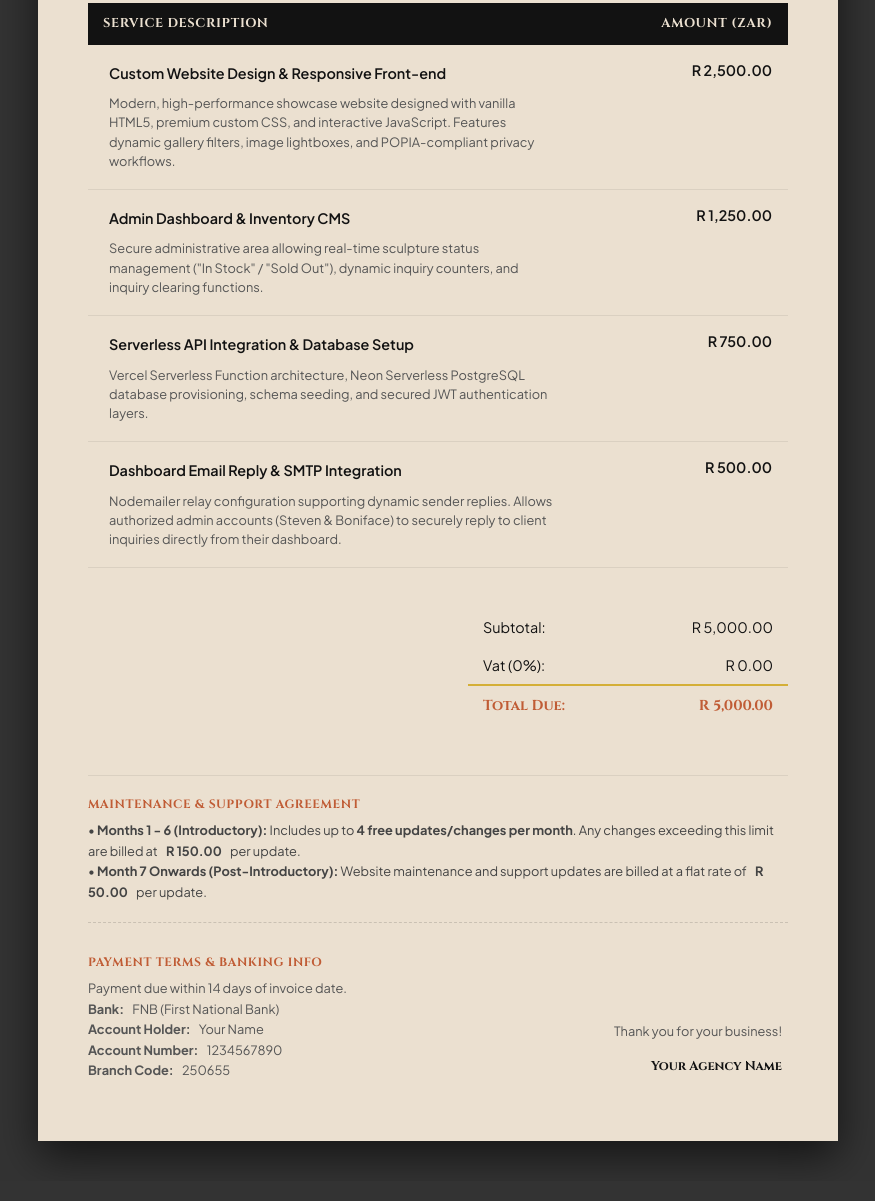
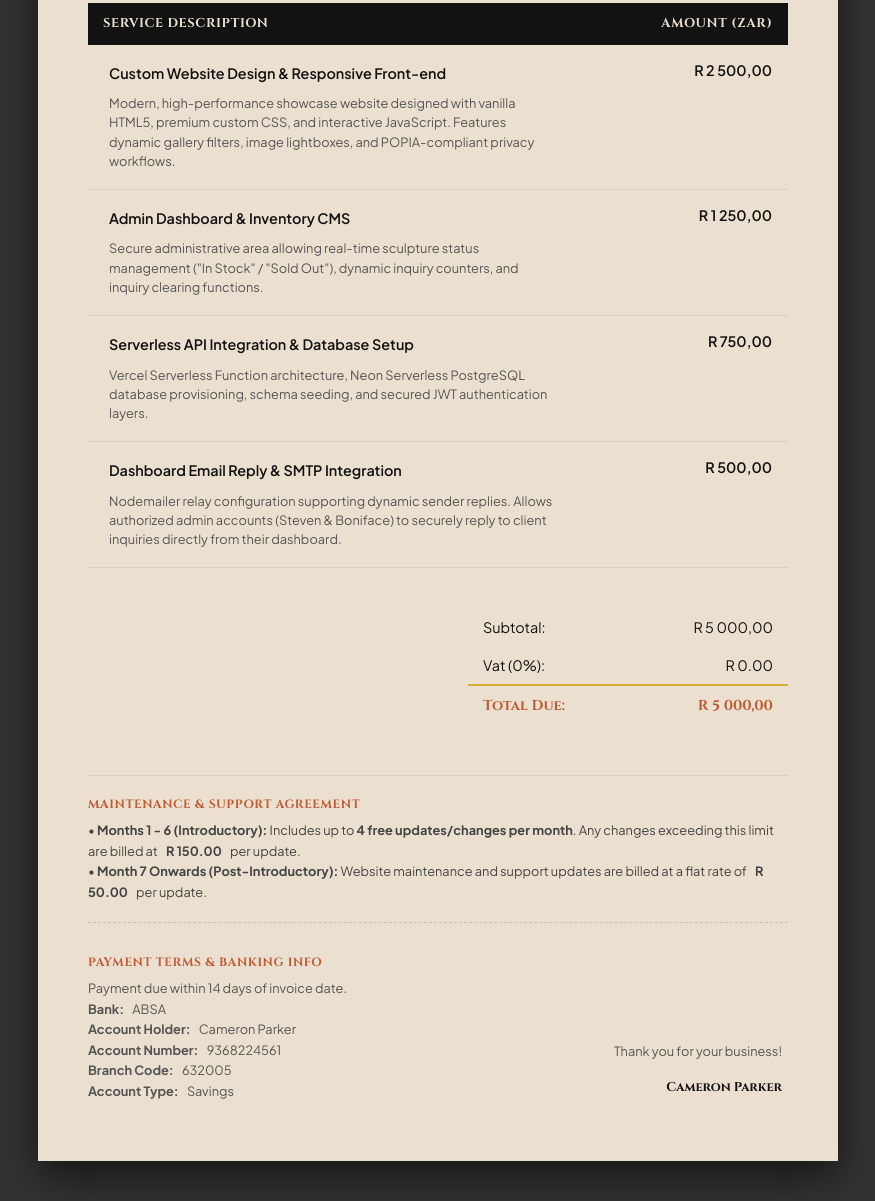
Before and after one commit to camebloon-beep/uniquedriftwoodcreations, a website: page invoice-template.html in a window 1280 px wide. Shown: the part 648-1849 px from the top of the page, without its empty margins (202-1077 px from the left). Drawn offline with Linux system fonts and the light colour scheme.

Commit message:
Pre-fill Cameron bank details and add Account Type field in invoice template

```diff
--- a/invoice-template.html
+++ b/invoice-template.html
@@ -368,10 +368,10 @@
         <div class="address-block">
           <h3>From (Service Provider)</h3>
           <div class="address-details">
-            <p><strong contenteditable="true">Your Name / Agency</strong></p>
+            <p><strong contenteditable="true">Cameron Parker</strong></p>
             <p contenteditable="true">Web Design & Full-Stack Development</p>
             <p contenteditable="true">Cape Town, South Africa</p>
-            <p contenteditable="true">your.email@gmail.com</p>
+            <p contenteditable="true">camebloon@gmail.com</p>
           </div>
         </div>
         <div class="address-block">
@@ -399,28 +399,28 @@
               <div class="item-title" contenteditable="true">Custom Website Design & Responsive Front-end</div>
               <div class="item-desc" contenteditable="true">Modern, high-performance showcase website designed with vanilla HTML5, premium custom CSS, and interactive JavaScript. Features dynamic gallery filters, image lightboxes, and POPIA-compliant privacy workflows.</div>
             </td>
-            <td contenteditable="true" onblur="recalculate()" id="price-1">R 2,500.00</td>
+            <td contenteditable="true" onblur="recalculate()" id="price-1">R 2 500,00</td>
           </tr>
           <tr>
             <td>
               <div class="item-title" contenteditable="true">Admin Dashboard & Inventory CMS</div>
               <div class="item-desc" contenteditable="true">Secure administrative area allowing real-time sculpture status management ("In Stock" / "Sold Out"), dynamic inquiry counters, and inquiry clearing functions.</div>
             </td>
-            <td contenteditable="true" onblur="recalculate()" id="price-2">R 1,250.00</td>
+            <td contenteditable="true" onblur="recalculate()" id="price-2">R 1 250,00</td>
           </tr>
           <tr>
             <td>
               <div class="item-title" contenteditable="true">Serverless API Integration & Database Setup</div>
               <div class="item-desc" contenteditable="true">Vercel Serverless Function architecture, Neon Serverless PostgreSQL database provisioning, schema seeding, and secured JWT authentication layers.</div>
             </td>
-            <td contenteditable="true" onblur="recalculate()" id="price-3">R 750.00</td>
+            <td contenteditable="true" onblur="recalculate()" id="price-3">R 750,00</td>
           </tr>
           <tr>
             <td>
               <div class="item-title" contenteditable="true">Dashboard Email Reply & SMTP Integration</div>
               <div class="item-desc" contenteditable="true">Nodemailer relay configuration supporting dynamic sender replies. Allows authorized admin accounts (Steven & Boniface) to securely reply to client inquiries directly from their dashboard.</div>
             </td>
-            <td contenteditable="true" onblur="recalculate()" id="price-4">R 500.00</td>
+            <td contenteditable="true" onblur="recalculate()" id="price-4">R 500,00</td>
           </tr>
         </tbody>
       </table>
@@ -430,7 +430,7 @@
         <table class="totals-table">
           <tr>
             <td>Subtotal:</td>
-            <td id="subtotal-val">R 5,000.00</td>
+            <td id="subtotal-val">R 5 000,00</td>
           </tr>
           <tr>
             <td>Vat (0%):</td>
@@ -438,7 +438,7 @@
           </tr>
           <tr class="grand-total">
             <td>Total Due:</td>
-            <td id="total-val">R 5,000.00</td>
+            <td id="total-val">R 5 000,00</td>
           </tr>
         </table>
       </div>
@@ -459,14 +459,15 @@
         <div class="banking-info">
           <h4>Payment Terms & Banking Info</h4>
           <p>Payment due within 14 days of invoice date.</p>
-          <p><strong>Bank:</strong> <span contenteditable="true">FNB (First National Bank)</span></p>
-          <p><strong>Account Holder:</strong> <span contenteditable="true">Your Name</span></p>
-          <p><strong>Account Number:</strong> <span contenteditable="true">1234567890</span></p>
-          <p><strong>Branch Code:</strong> <span contenteditable="true">250655</span></p>
+          <p><strong>Bank:</strong> <span contenteditable="true">ABSA</span></p>
+          <p><strong>Account Holder:</strong> <span contenteditable="true">Cameron Parker</span></p>
+          <p><strong>Account Number:</strong> <span contenteditable="true">9368224561</span></p>
+          <p><strong>Branch Code:</strong> <span contenteditable="true">632005</span></p>
+          <p><strong>Account Type:</strong> <span contenteditable="true">Savings</span></p>
         </div>
         <div class="thanks-block">
           <p contenteditable="true">Thank you for your business!</p>
-          <div class="signature-title" contenteditable="true">Your Agency Name</div>
+          <div class="signature-title" contenteditable="true">Cameron Parker</div>
         </div>
       </div>
     </div>
@@ -493,6 +494,13 @@
       }
     }
 
+    // Custom South African currency formatter: e.g. R 2 500,00
+    function formatZAR(val) {
+      const parts = val.toFixed(2).split('.');
+      parts[0] = parts[0].replace(/\B(?=(\d{3})+(?!\d))/g, ' '); // Separate thousands by space
+      return 'R ' + parts.join(','); // Join decimals by comma
+    }
+
     // Auto recalculate prices
     function recalculate() {
       let sum = 0;
@@ -509,12 +517,11 @@
         sum += val;
 
         // Reformat field
-        document.getElementById('price-' + i).innerText = 'R ' + val.toLocaleString('en-ZA', { minimumFractionDigits: 2, maximumFractionDigits: 2 });
+        document.getElementById('price-' + i).innerText = formatZAR(val);
       }
 
-      const formattedSum = 'R ' + sum.toLocaleString('en-ZA', { minimumFractionDigits: 2, maximumFractionDigits: 2 });
-      document.getElementById('subtotal-val').innerText = formattedSum;
-      document.getElementById('total-val').innerText = formattedSum;
+      document.getElementById('subtotal-val').innerText = formatZAR(sum);
+      document.getElementById('total-val').innerText = formatZAR(sum);
     }
 
     // Auto-save and persistence logic
```
